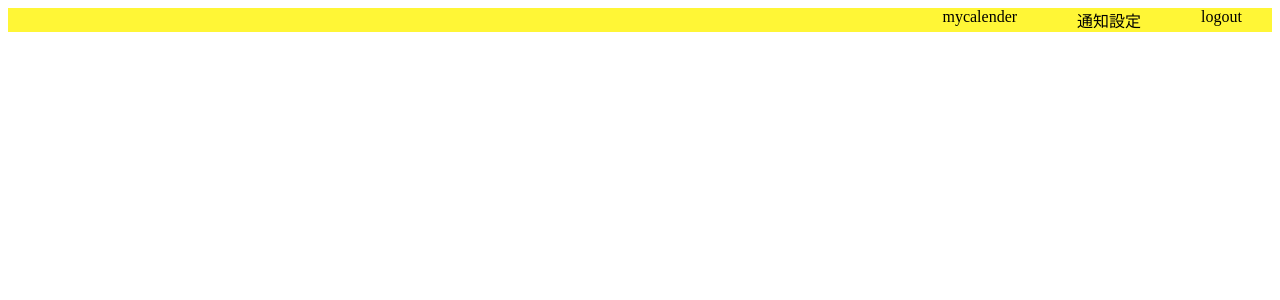
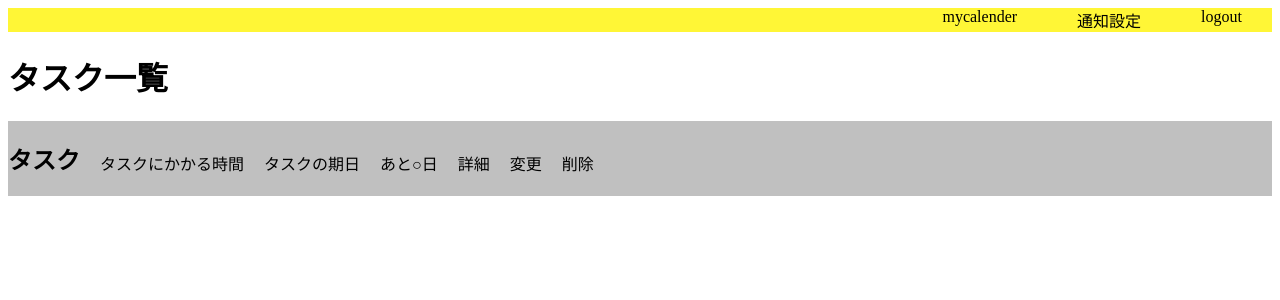
Before and after one commit to takato0520/todo-app, a React (Create React App) app: page / in a window 1280 px wide. Shown: the top 300 px of the page. Built offline with nearby package versions, Linux system fonts and the light colour scheme.

Commit message:
output作成

```diff
--- /dev/null
+++ b/src/List.jsx
@@ -0,0 +1,17 @@
+import styled from 'styled-components';
+import Task from './Task'
+
+const List = () => {
+
+
+    return (
+        <div>
+            <h1>タスク一覧</h1>
+            <Task />
+
+
+        </div>
+    )
+}
+
+export default List
--- a/src/Room.jsx
+++ b/src/Room.jsx
@@ -1,5 +1,14 @@
+import styled from 'styled-components';
+import List from './List'
 const Room = () => {
-    return (null)
+
+
+    return (
+        <div>
+            <List />
+        </div>
+
+    )
 }
 
 export default Room
--- /dev/null
+++ b/src/Task.jsx
@@ -0,0 +1,26 @@
+import styled from 'styled-components';
+const Task = () => {
+
+
+    return (
+     <TaskWrap>
+         <h2>タスク</h2>
+         <Item>タスクにかかる時間</Item>
+         <Item>タスクの期日</Item>
+         <Item>あと○日</Item>
+         <Item>詳細</Item>
+         <Item>変更</Item>
+         <Item>削除</Item>
+     </TaskWrap>
+    )
+}
+const TaskWrap = styled.div`
+display: flex;
+width: 100%;
+background-color: #C0C0C0;
+`
+const Item = styled.div`
+margin-left: 20px;
+margin-top: 30px;
+`
+export default Task
```
